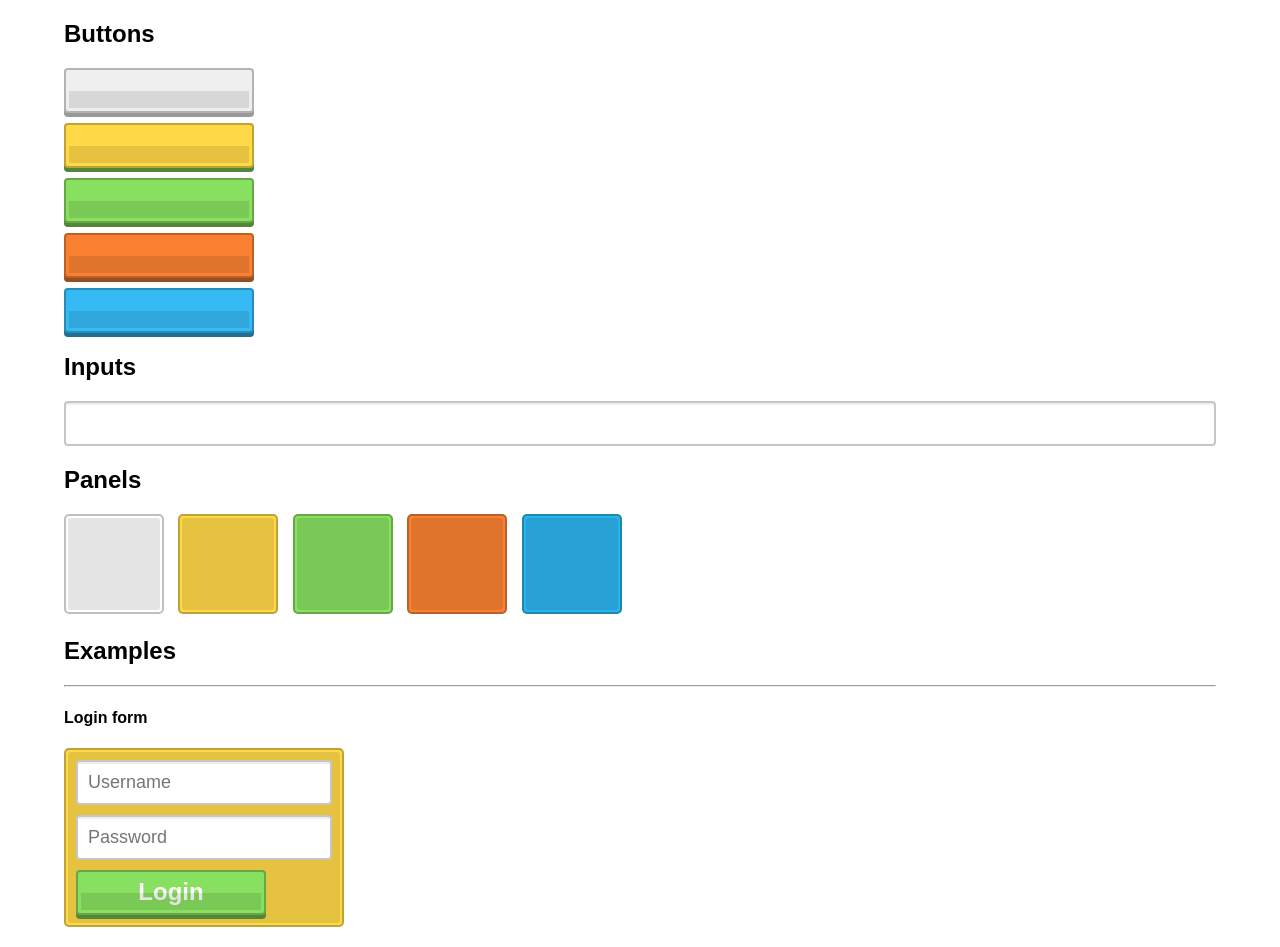
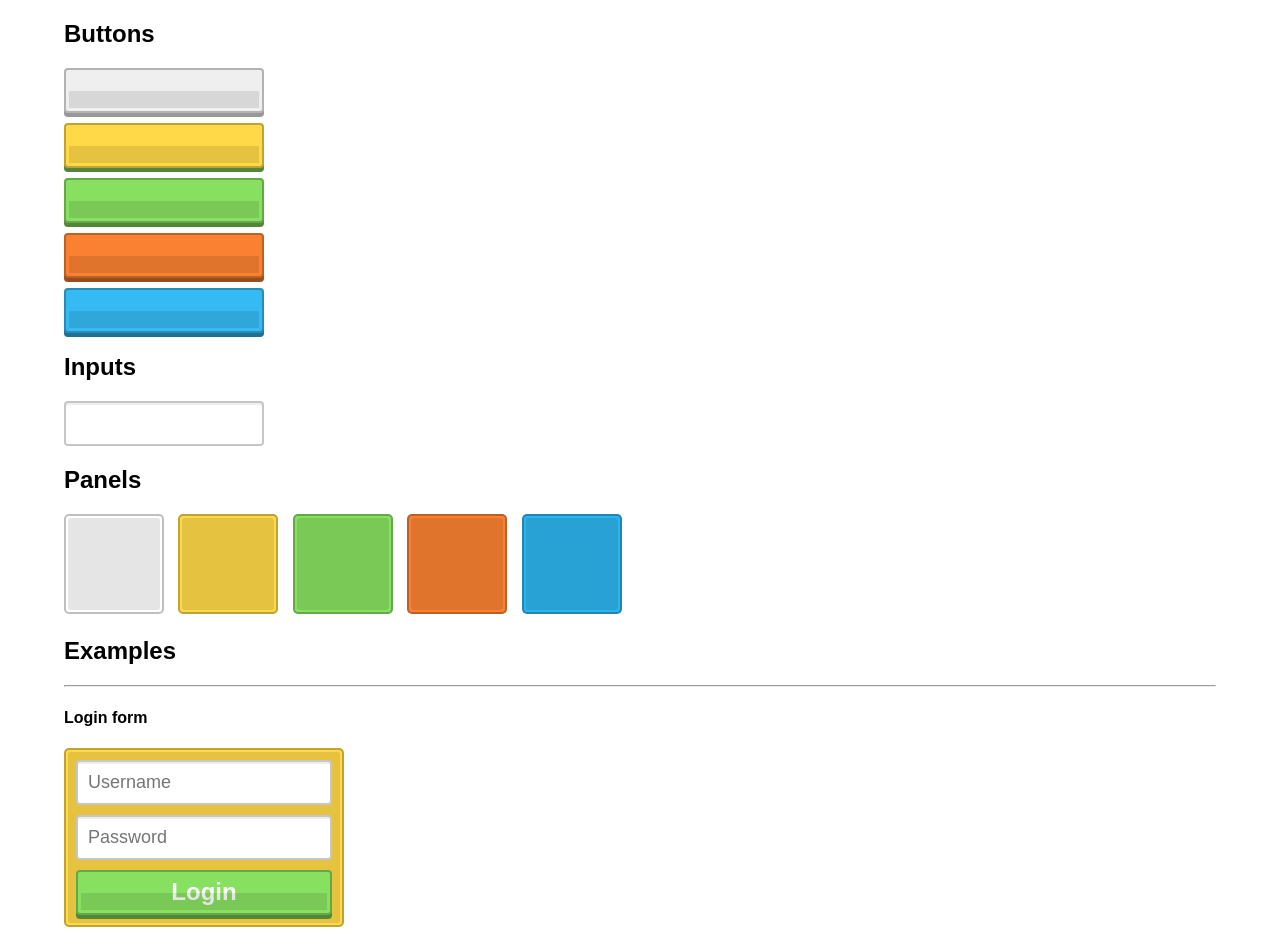
Before and after one commit to pixel-survival/ps-gui, a website: page index.html in a window 1280 px wide. Drawn offline with Linux system fonts and the light colour scheme.

Commit message:
update buttons, inputs

```diff
--- a/index.html
+++ b/index.html
@@ -16,6 +16,10 @@
         .container {
             width: 90%;
             margin: 20px auto;
+        }
+
+        .buttons, .inputs {
+            width: 200px;
         }
 
         .buttons > *, .inputs > * {
--- a/src/button.scss
+++ b/src/button.scss
@@ -1,5 +1,5 @@
 .ps-button {
-    width: 190px;
+    width: 100%;
     height: 45px;
     border-radius: 4px;
     border: 2px solid rgba(0, 0, 0, 0.25);
```
Also changed, not shown: dist/ps.css.
